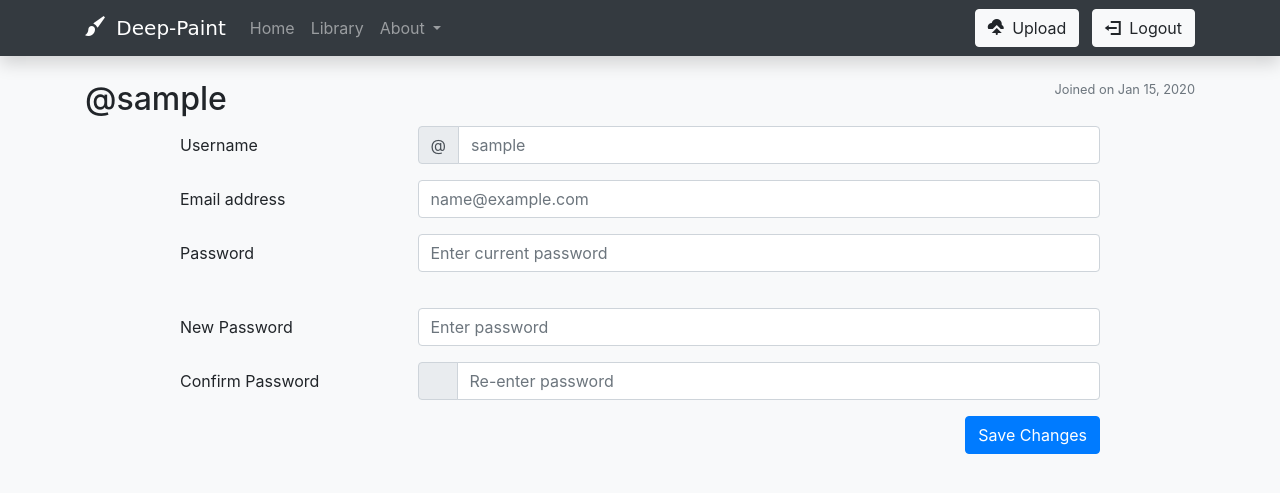
After one commit to evinces/deep-paint, a Flask app: a page that uses templates/base.html in a window 1280 px wide. The commit adds this page. Shown: the top 493 px of the page. Run offline with Flask 2, Linux system fonts and the light colour scheme; the visitor is signed in with stand-in values (Sample User, id 1); tables that the repository leaves empty hold one stand-in row (values such as "Sample post"); some libraries are stand-ins or nearby versions; some web fonts are replaced.

Commit message:
add user profile and preferences

```diff
--- a/model.py
+++ b/model.py
@@ -13,7 +13,7 @@ from evaluate import ffwd_to_img
 
 db = SQLAlchemy()
 
-FILESTORE_PATH = 'static/'
+FILESTORE_PATH = '/static/'
 ALLOWED_EXTENSIONS = set(['gif', 'jpg', 'jpeg', 'png', 'tif', 'tga'])
 
 
--- a/server.py
+++ b/server.py
@@ -107,6 +107,85 @@ def logout():
 
     flash('Logout successful', 'info')
     return redirect('/login')
+
+
+@app.route('/loggedin_password_check.json', methods=['POST'])
+def password_json():
+    result = {}
+    user_id = session.get('user_id')
+    if user_id is None:
+        result['message'] = 'Permission denied'
+    else:
+        json = request.get_json()
+        password = json['password']
+        if password is None:
+            result['message'] = 'Missing password part'
+        else:
+            user = User.query.get(user_id)
+            result['is_correct'] = user.check_password(password)
+    return jsonify(result)
+
+
+# ========================================================================== #
+# User Profile
+
+
+@app.route('/user/<username>', methods=['GET'])
+def show_user_profile(username):
+    user = User.query.filter_by(username=username).one_or_none()
+    if user is None:
+        flash('No user with that username was found', 'warning')
+        return redirect('/')
+
+    current_user_id = session.get('user_id')
+    if current_user_id is not None and current_user_id == user.user_id:
+        return render_template('user_preferences.html', user=user)
+
+    return render_template('user_profile.html', user=user)
+
+
+@app.route('/user/<username>', methods=["POST"])
+def process_user_edit(username):
+    current_user_id = session.get('user_id')
+    if current_user_id is None:
+        flash('Login required to view this page', 'warning')
+        return redirect('/login')
+
+    user = User.query.filter_by(username=username).one_or_none()
+    if user is None or current_user_id != user.user_id:
+        flash('You do not have permission to edit this user', 'warning')
+        return redirect('/')
+
+    new_username = request.form.get('username')
+    new_email = request.form.get('email')
+    new_password = request.form.get('new-password')
+    old_password = request.form.get('old-password')
+
+    if user.check_password(old_password) is False:
+        flash('Invalid password', 'warning')
+        return redirect('/user/{username}'.format(user.username))
+
+    if (new_email != "" and new_email != user.email and
+            is_email_taken(new_email)):
+        flash('That email is already taken', 'warning')
+        return redirect('/user/{username}'.format(user.username))
+
+    if (new_username != "" and new_username != user.username and
+            is_username_taken(new_username)):
+        flash('That username is already taken', 'warning')
+        return redirect('/user/{username}'.format(user.username))
+
+    if new_email != "" and new_email != user.email:
+        user.email = new_email
+
+    if new_username != "" and new_username != user.username:
+        user.username = new_username
+
+    if new_password != "" and new_password != old_password:
+        user.set_password(new_password)
+
+    db.session.commit()
+    return redirect('/user/{username}'.format(user.username))
 
 
 # ========================================================================== #
--- a/templates/base.html
+++ b/templates/base.html
@@ -18,13 +18,13 @@
         href="https://stackpath.bootstrapcdn.com/bootstrap/4.1.0/css/bootstrap.min.css"
         integrity="sha384-9gVQ4dYFwwWSjIDZnLEWnxCjeSWFphJiwGPXr1jddIhOegiu1FwO5qRGvFXOdJZ4"
         rel="stylesheet">
-  <link rel="stylesheet" href="static/font/css/open-iconic-bootstrap.css">
+  <link rel="stylesheet" href="/static/font/css/open-iconic-bootstrap.css">
 
   <!-- Google Fonts -->
   <link href="https://fonts.googleapis.com/css?family=Cutive|Nunito|Sniglet" rel="stylesheet">
 
   <!-- Custom CSS -->
-  <link rel="stylesheet" href="static/css/style.css">
+  <link rel="stylesheet" href="/static/css/style.css">
 
   <!-- jQuery -->
   <script crossorigin="anonymous"
--- a/templates/feed.html
+++ b/templates/feed.html
@@ -8,7 +8,7 @@
           <img class="card-img-top image-detail-target"
                id="{{ image.image_id }}" src="{{ image.get_path() }}">
           <div class="card-overlay"></div>
-          <a class="card-username" href="#">@{{ image.user.username }}</a>
+          <a class="card-username" href="/user/{{ image.user.username }}">{{ image.user }}</a>
         </div>
         <div class="card-body px-3 py-2">
 
--- /dev/null
+++ b/templates/user_preferences.html
@@ -0,0 +1,147 @@
+{% extends "base.html" %}
+
+{% block content %}
+  <section class="row">
+    <div class="col-12 col-md-6">
+      <h2>{{ user }}</h2>
+    </div>
+    <div class="col-12 col-md-6 d-flex flex-row">
+      <small class="text-muted ml-3 ml-md-auto">
+        Joined on {{ user.created_at.strftime("%b %d, %Y") }}
+      </small>
+    </div>
+  </section>
+  <section class="row">
+    <form class="col-md-12 col-lg-10 mx-auto" id="user-edit-form">
+      <div class="form-group row">
+        <label class="col-sm-4 col-md-3 col-form-label"
+               for="input-form-username">
+          Username
+        </label>
+        <div class="col-sm-8 col-md-9 input-group">
+          <div class="input-group-prepend">
+            <div class="input-group-text">@</div>
+          </div>
+          <input autocomplete="username" class="form-control"
+                 id="input-form-username" name="username"
+                 placeholder="{{ user.username }}" type="text">
+        </div>
+      </div>
+      <div class="form-group row">
+        <label class="col-sm-4 col-md-3 col-form-label" for="input-form-email">
+          Email address
+        </label>
+        <div class="col-sm-8 col-md-9">
+          <input autocomplete="email" class="form-control" id="input-form-email"
+                 name="email" placeholder="{{ user.email }}" type="email">
+        </div>
+      </div>
+      <div class="form-group row">
+        <label class="col-sm-4 col-md-3 col-form-label"
+               for="input-form-password">
+          Password
+        </label>
+        <div class="col-sm-8 col-md-9">
+          <input autocomplete="current-password" class="form-control"
+                 id="input-form-old-password" name="old-password"
+                 placeholder="Enter current password" type="password">
+        </div>
+      </div>
+      <div class="form-group row">
+        <div class="col-12 d-flex flex-row m-0">
+          <p class="my-0 ml-auto mr-3 small text-muted"
+             id="password-strength">&nbsp;</p>
+        </div>
+        <label class="col-sm-4 col-md-3 col-form-label"
+               for="input-form-password">
+          New Password
+        </label>
+        <div class="col-sm-8 col-md-9">
+          <input autocomplete="new-password" class="form-control password-match"
+                 id="input-form-new-password" name="new-password"
+                 placeholder="Enter password" type="password">
+        </div>
+      </div>
+      <div class="form-group row">
+        <label class="col-sm-4 col-md-3 col-form-label"
+               for="input-form-password">
+              Confirm Password
+        </label>
+        <div class="col-sm-8 col-md-9 input-group">
+          <div class="input-group-prepend">
+            <div class="input-group-text" style="min-width: 2.5em;">
+              <span id="password-match-display"></span>
+            </div>
+          </div>
+          <input autocomplete="new-password" class="form-control password-match"
+                 id="input-form-new-password-comfirm" name="new-password-confirm"
+                 placeholder="Re-enter password" type="password">
+        </div>
+      </div>
+      <div class="d-flex flex-row">
+        <button class="btn btn-primary ml-auto" id="save-btn" type="submit">
+          Save Changes
+        </button>
+      </div>
+    </form>
+  </section>
+
+  <script type="text/javascript">
+    let usernameField = document.querySelector('#input-form-username');
+    let emailField = document.querySelector('#input-form-email');
+    let oldPasswordField = document.querySelector('#input-form-old-password');
+    let newPasswordField = document.querySelector('#input-form-new-password');
+    let confirmPasswordField = document.querySelector('#input-form-new-password-comfirm');
+    let userForm = document.querySelector('#user-edit-form');
+
+    document.querySelector('.password-match').addEventListener('input', function () {
+      if (newPasswordField.value !== confirmPasswordField.value) {
+        newPasswordField.classList.add('is-invalid');
+        confirmPasswordField.classList.add('is-invalid');
+      } else {
+        newPasswordField.classList.remove('is-invalid');
+        confirmPasswordField.classList.remove('is-invalid');
+        newPasswordField.classList.add('is-valid');
+        confirmPasswordField.classList.add('is-valid');
+      }
+    });
+    completedCheck = false;
+    userForm.addEventListener('submit', function (e) {
+      if (completedCheck) {
+        completedCheck = false;
+      } else {
+        e.preventDefault();
+        usernameField.classList.remove('is-invalid');
+        emailField.classList.remove('is-invalid');
+        oldPasswordField.classList.remove('is-invalid');
+        newPasswordField.classList.remove('is-invalid');
+        confirmPasswordField.classList.remove('is-invalid');
+        if (newPasswordField.value !== confirmPasswordField.value) {
+          newPasswordField.classList.add('is-invalid');
+          confirmPasswordField.classList.add('is-invalid');
+        } else {
+          let url = '/loggedin_password_check.json';
+          let data = {'password': oldPasswordField.value};
+          let payload = {
+            method: 'POST',
+            body: JSON.stringify(data),
+            credentials: 'same-origin',
+            headers: new Headers({'content-type': 'application/json'})
+          };
+          fetch(url, payload)
+          .then(r => r.json())
+          .then(function (r) {
+            console.log('Success:', r);
+            if (r.is_correct) {
+              completedCheck = true;
+              userForm.dispatchEvent(e);
+            }
+            else {
+              oldPasswordField.classList.add('is-invalid');
+            }
+          });
+        }
+      }
+    });
+  </script>
+{% endblock %}
```
Also changed, not shown: templates/signup_form.html (+26 -23 lines), templates/user_profile.html (added, +82 -0 lines).
